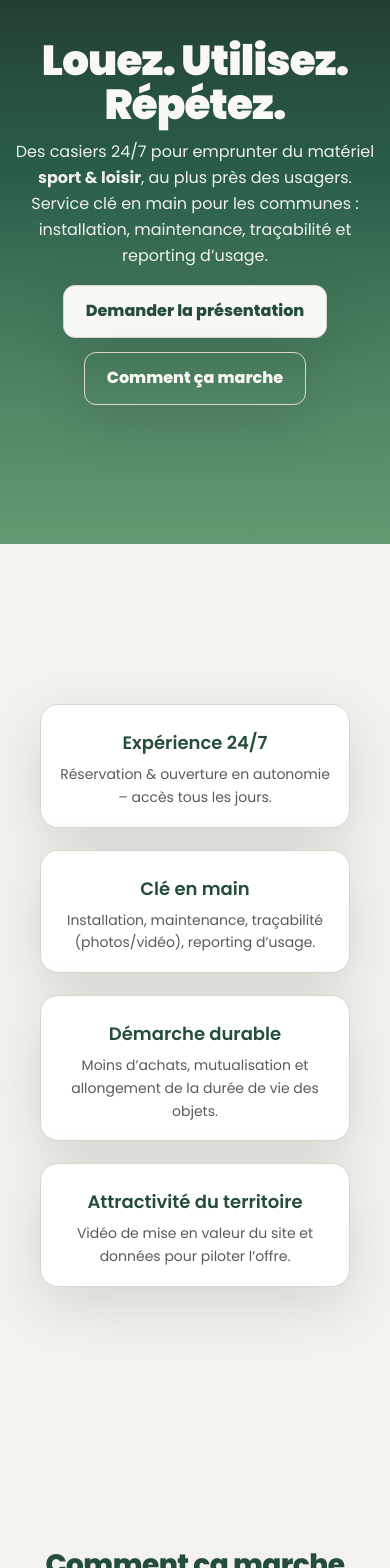
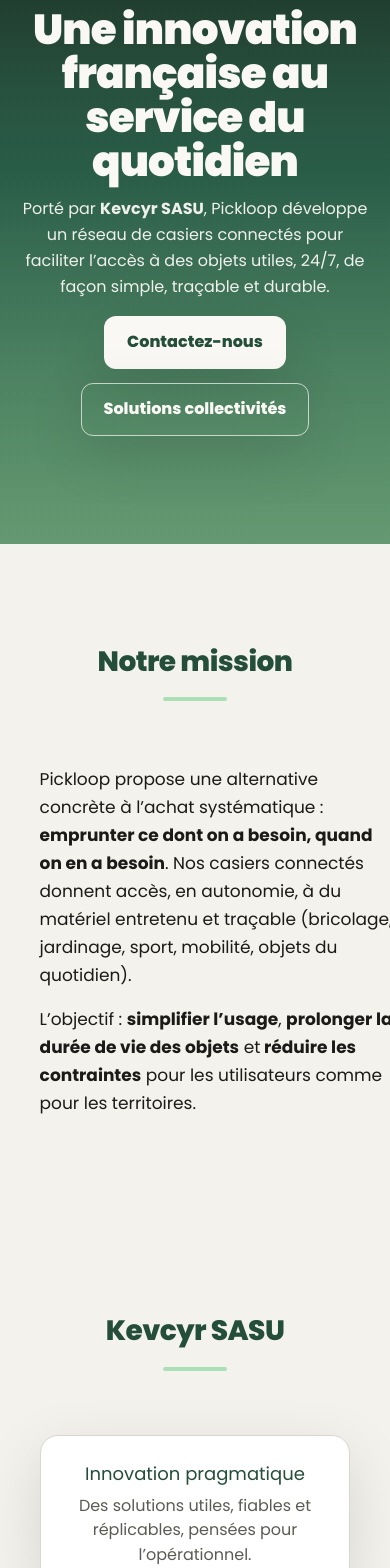
Before and after one commit to cyrcop/pickloop-site, a Next.js app: page / in a window 390 px wide. Shown: the part 300-1868 px from the top of the page. Built offline with nearby package versions, Linux system fonts and the light colour scheme; no server answers.

Commit message:
Update page.tsx

```diff
--- a/app/page.tsx
+++ b/app/page.tsx
@@ -1,21 +1,148 @@
-// app/page.tsx
-import Hero from "@/components/Hero";
-import Promises from "@/components/Promises";
-import Steps from "@/components/Steps";
-import Footer from "@/components/Footer";
+// app/about/page.tsx
+export default function AboutPage() {
+  return (
+    <>
+      {/* HERO – sobre, cohérent avec la home (fond dégradé + texte crème) */}
+      <section
+        className="hero relative text-[var(--light)]"
+        aria-labelledby="about-hero-title"
+      >
+        <div className="hero-inner z-10 relative">
+          {/* Logo crème sur fond sombre */}
+          <img
+            src="/logo-wordmark-creme.png?v=5"
+            alt="Pickloop"
+            className="hero-logo"
+          />
 
-/**
- * Page d’accueil Pickloop
- * Structure : Hero → Promesses → Étapes → Footer
- * Toutes les couleurs et espacements sont gérés par les variables CSS (globals.css)
- */
-export default function Page() {
-  return (
-    <main className="bg-[var(--fond)] text-[var(--ink)]">
-      <Hero />
-      <Promises />
-      <Steps />
-      <Footer />
-    </main>
+          <h1 id="about-hero-title" className="font-extrabold tracking-tight text-[clamp(38px,6.5vw,72px)] leading-[1.08]">
+            Une innovation française au service du quotidien
+          </h1>
+
+          <p className="subtitle max-w-[880px] mx-auto leading-relaxed">
+            Porté par <strong>Kevcyr SASU</strong>, Pickloop développe un réseau de casiers connectés
+            pour faciliter l’accès à des objets utiles, 24/7, de façon simple, traçable et durable.
+          </p>
+
+          <div className="cta mt-[clamp(16px,3vw,34px)] flex justify-center flex-wrap gap-4">
+            <a href="/contact" className="btn">Contactez-nous</a>
+            <a href="/collectivites" className="btn secondary">Solutions collectivités</a>
+          </div>
+        </div>
+
+        {/* voile léger pour la lisibilité */}
+        <div className="absolute inset-0 bg-gradient-to-b from-black/10 via-black/5 to-black/20 pointer-events-none" />
+      </section>
+
+      {/* MISSION */}
+      <section aria-labelledby="about-mission-title" className="steps-wrap">
+        <header className="steps-header">
+          <h2 id="about-mission-title">Notre mission</h2>
+          <div className="bar" />
+        </header>
+
+        <div
+          style={{ width: "min(1100px,92vw)", margin: "0 auto" }}
+          className="text-[var(--ink)]"
+        >
+          <p className="text-[17px] leading-7">
+            Pickloop propose une alternative concrète à l’achat systématique :{" "}
+            <strong>emprunter ce dont on a besoin, quand on en a besoin</strong>. Nos casiers
+            connectés donnent accès, en autonomie, à du matériel entretenu et traçable
+            (bricolage, jardinage, sport, mobilité, objets du quotidien).
+          </p>
+          <p className="text-[17px] leading-7 mt-4">
+            L’objectif : <strong>simplifier l’usage</strong>, <strong>prolonger la durée de vie des objets</strong> et
+            <strong> réduire les contraintes</strong> pour les utilisateurs comme pour les territoires.
+          </p>
+        </div>
+      </section>
+
+      {/* ENTREPRISE / PILIERS KEVCYR */}
+      <section aria-labelledby="about-kevcyr-title" className="steps-wrap" id="kevcyr">
+        <header className="steps-header">
+          <h2 id="about-kevcyr-title">Kevcyr&nbsp;SASU</h2>
+          <div className="bar" />
+        </header>
+
+        <div className="promises" style={{ marginTop: 0 }}>
+          <article className="card">
+            <h3>Innovation pragmatique</h3>
+            <p>Des solutions utiles, fiables et réplicables, pensées pour l’opérationnel.</p>
+          </article>
+          <article className="card">
+            <h3>Écologie réaliste</h3>
+            <p>Entretenir, réparer, réutiliser : prolonger la vie des objets plutôt que produire davantage.</p>
+          </article>
+          <article className="card">
+            <h3>Service de proximité</h3>
+            <p>Un modèle qui s’adapte aussi bien aux métropoles qu’aux communes les plus isolées.</p>
+          </article>
+        </div>
+      </section>
+
+      {/* ÉCOSYSTÈME PRODUIT – simple, factuel */}
+      <section aria-labelledby="about-ecosys-title" className="steps-wrap">
+        <header className="steps-header">
+          <h2 id="about-ecosys-title">L’écosystème Pickloop</h2>
+          <div className="bar" />
+        </header>
+
+        <div className="promises" style={{ marginTop: 0 }}>
+          <article className="card">
+            <h3>Application fluide</h3>
+            <p>Réserver, scanner et ouvrir un casier en quelques secondes depuis son smartphone.</p>
+          </article>
+          <article className="card">
+            <h3>Traçabilité</h3>
+            <p>Photos/vidéos et horodatage possibles pour limiter les litiges et clarifier l’usage.</p>
+          </article>
+          <article className="card">
+            <h3>Maintenance organisée</h3>
+            <p>Contrôles réguliers, remplacement selon l’état réel, gestion centralisée du stock.</p>
+          </article>
+        </div>
+      </section>
+
+      {/* VALEURS */}
+      <section aria-labelledby="about-values-title" className="steps-wrap">
+        <header className="steps-header">
+          <h2 id="about-values-title">Nos valeurs</h2>
+          <div className="bar" />
+        </header>
+
+        <div className="promises" style={{ marginTop: 0 }}>
+          <article className="card">
+            <h3>Durabilité</h3>
+            <p>Allonger la durée de vie des objets par l’entretien, la réparation et la réutilisation.</p>
+          </article>
+          <article className="card">
+            <h3>Fiabilité</h3>
+            <p>Usage sécurisé et transparent : les règles sont claires, les retours sont tracés.</p>
+          </article>
+          <article className="card">
+            <h3>Accessibilité</h3>
+            <p>Un service simple d’accès, disponible 24/7, pour répondre à des besoins réels.</p>
+          </article>
+        </div>
+      </section>
+
+      {/* CTA FINAL */}
+      <section
+        aria-labelledby="about-cta-title"
+        className="steps-wrap"
+        style={{ paddingTop: 40, paddingBottom: 100 }}
+      >
+        <header className="steps-header">
+          <h2 id="about-cta-title">Envie d’en savoir plus&nbsp;?</h2>
+          <div className="bar" />
+        </header>
+
+        <div className="cta" style={{ marginTop: 10 }}>
+          <a href="/contact" className="btn">Parler à l’équipe</a>
+          <a href="/collectivites" className="btn secondary">Étudier une implantation</a>
+        </div>
+      </section>
+    </>
   );
 }
```
